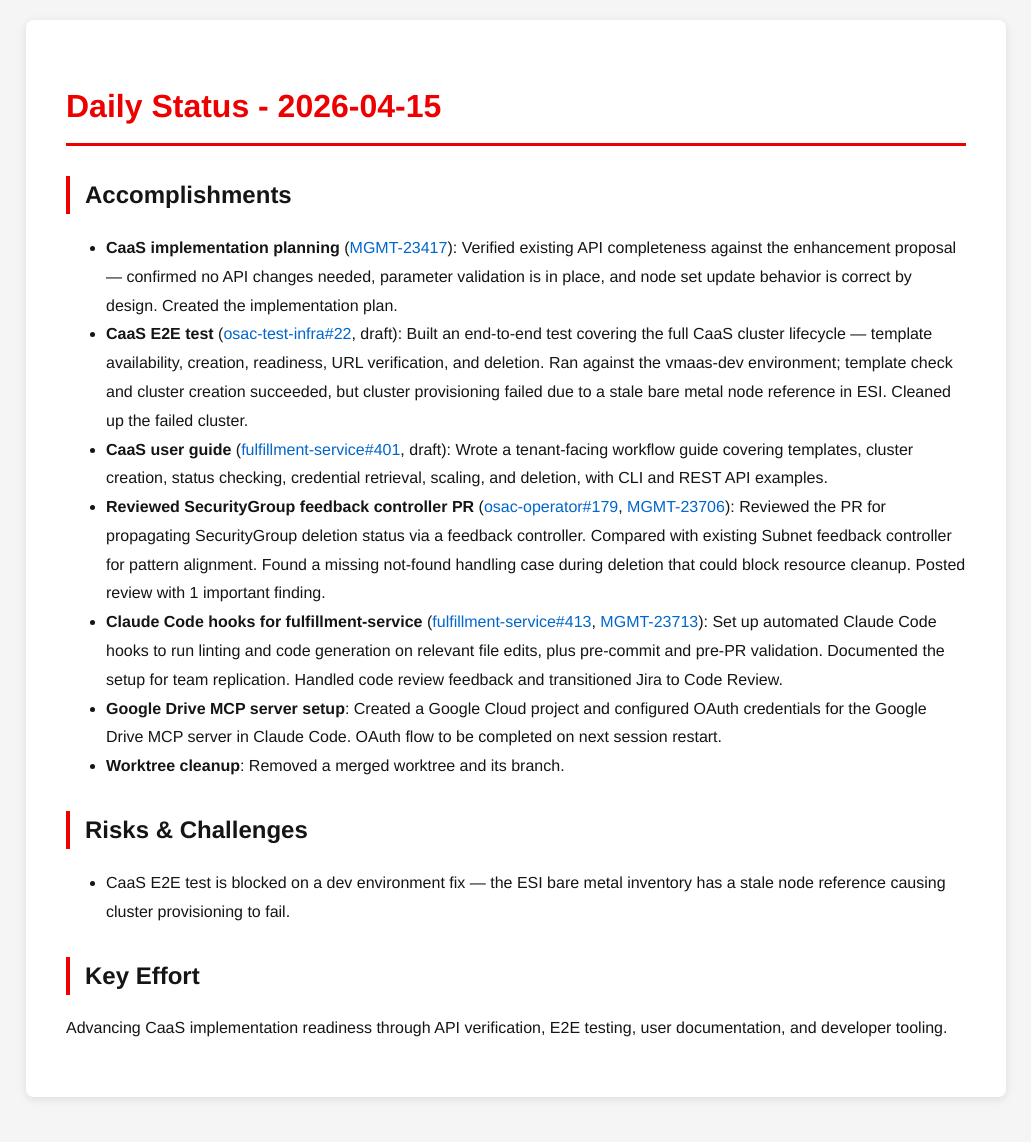
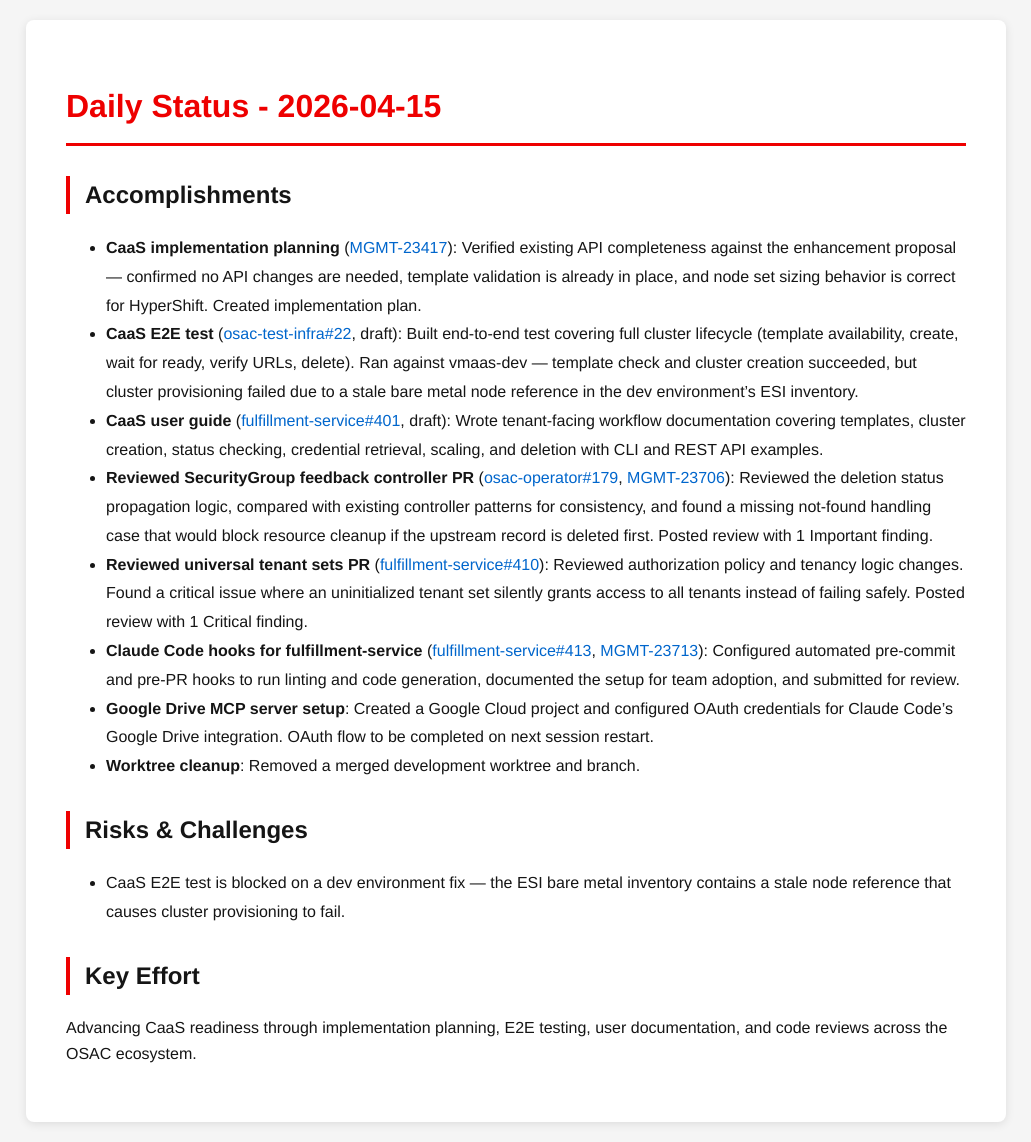
Before and after one commit to tzvatot/daily-status, a Jekyll site: the page built from 2026-04-15.md, in a window 1280 px wide. Shown: the whole page, without its empty margins (124-1155 px from the left). Built offline with Jekyll 4.4.1, drawn with Linux system fonts in a browser that asks for light colours; before the commit the page ends 1117 px from its top, so only the background shows below that.

Commit message:
Daily status update - 2026-04-15

```diff
--- a/2026-04-15.md
+++ b/2026-04-15.md
@@ -7,16 +7,17 @@
 # Daily Status - 2026-04-15
 
 ## Accomplishments
-- **CaaS implementation planning** ([MGMT-23417](https://issues.redhat.com/browse/MGMT-23417)): Verified existing API completeness against the enhancement proposal — confirmed no API changes needed, parameter validation is in place, and node set update behavior is correct by design. Created the implementation plan.
-- **CaaS E2E test** ([osac-test-infra#22](https://github.com/osac-project/osac-test-infra/pull/22), draft): Built an end-to-end test covering the full CaaS cluster lifecycle — template availability, creation, readiness, URL verification, and deletion. Ran against the vmaas-dev environment; template check and cluster creation succeeded, but cluster provisioning failed due to a stale bare metal node reference in ESI. Cleaned up the failed cluster.
-- **CaaS user guide** ([fulfillment-service#401](https://github.com/osac-project/fulfillment-service/pull/401), draft): Wrote a tenant-facing workflow guide covering templates, cluster creation, status checking, credential retrieval, scaling, and deletion, with CLI and REST API examples.
-- **Reviewed SecurityGroup feedback controller PR** ([osac-operator#179](https://github.com/osac-project/osac-operator/pull/179), [MGMT-23706](https://issues.redhat.com/browse/MGMT-23706)): Reviewed the PR for propagating SecurityGroup deletion status via a feedback controller. Compared with existing Subnet feedback controller for pattern alignment. Found a missing not-found handling case during deletion that could block resource cleanup. Posted review with 1 important finding.
-- **Claude Code hooks for fulfillment-service** ([fulfillment-service#413](https://github.com/osac-project/fulfillment-service/pull/413), [MGMT-23713](https://issues.redhat.com/browse/MGMT-23713)): Set up automated Claude Code hooks to run linting and code generation on relevant file edits, plus pre-commit and pre-PR validation. Documented the setup for team replication. Handled code review feedback and transitioned Jira to Code Review.
-- **Google Drive MCP server setup**: Created a Google Cloud project and configured OAuth credentials for the Google Drive MCP server in Claude Code. OAuth flow to be completed on next session restart.
-- **Worktree cleanup**: Removed a merged worktree and its branch.
+- **CaaS implementation planning** ([MGMT-23417](https://issues.redhat.com/browse/MGMT-23417)): Verified existing API completeness against the enhancement proposal — confirmed no API changes are needed, template validation is already in place, and node set sizing behavior is correct for HyperShift. Created implementation plan.
+- **CaaS E2E test** ([osac-test-infra#22](https://github.com/osac-project/osac-test-infra/pull/22), draft): Built end-to-end test covering full cluster lifecycle (template availability, create, wait for ready, verify URLs, delete). Ran against vmaas-dev — template check and cluster creation succeeded, but cluster provisioning failed due to a stale bare metal node reference in the dev environment's ESI inventory.
+- **CaaS user guide** ([fulfillment-service#401](https://github.com/osac-project/fulfillment-service/pull/401), draft): Wrote tenant-facing workflow documentation covering templates, cluster creation, status checking, credential retrieval, scaling, and deletion with CLI and REST API examples.
+- **Reviewed SecurityGroup feedback controller PR** ([osac-operator#179](https://github.com/osac-project/osac-operator/pull/179), [MGMT-23706](https://issues.redhat.com/browse/MGMT-23706)): Reviewed the deletion status propagation logic, compared with existing controller patterns for consistency, and found a missing not-found handling case that would block resource cleanup if the upstream record is deleted first. Posted review with 1 Important finding.
+- **Reviewed universal tenant sets PR** ([fulfillment-service#410](https://github.com/osac-project/fulfillment-service/pull/410)): Reviewed authorization policy and tenancy logic changes. Found a critical issue where an uninitialized tenant set silently grants access to all tenants instead of failing safely. Posted review with 1 Critical finding.
+- **Claude Code hooks for fulfillment-service** ([fulfillment-service#413](https://github.com/osac-project/fulfillment-service/pull/413), [MGMT-23713](https://issues.redhat.com/browse/MGMT-23713)): Configured automated pre-commit and pre-PR hooks to run linting and code generation, documented the setup for team adoption, and submitted for review.
+- **Google Drive MCP server setup**: Created a Google Cloud project and configured OAuth credentials for Claude Code's Google Drive integration. OAuth flow to be completed on next session restart.
+- **Worktree cleanup**: Removed a merged development worktree and branch.
 
 ## Risks & Challenges
-- CaaS E2E test is blocked on a dev environment fix — the ESI bare metal inventory has a stale node reference causing cluster provisioning to fail.
+- CaaS E2E test is blocked on a dev environment fix — the ESI bare metal inventory contains a stale node reference that causes cluster provisioning to fail.
 
 ## Key Effort
-Advancing CaaS implementation readiness through API verification, E2E testing, user documentation, and developer tooling.
+Advancing CaaS readiness through implementation planning, E2E testing, user documentation, and code reviews across the OSAC ecosystem.
```
